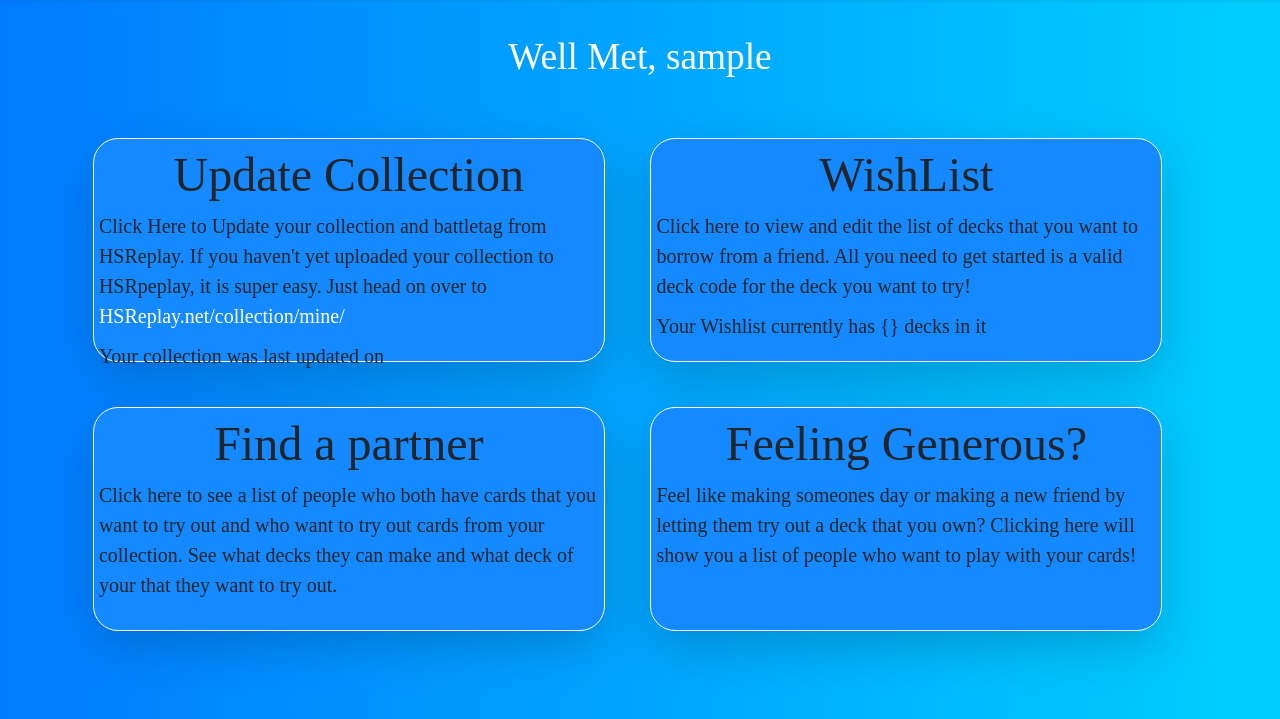
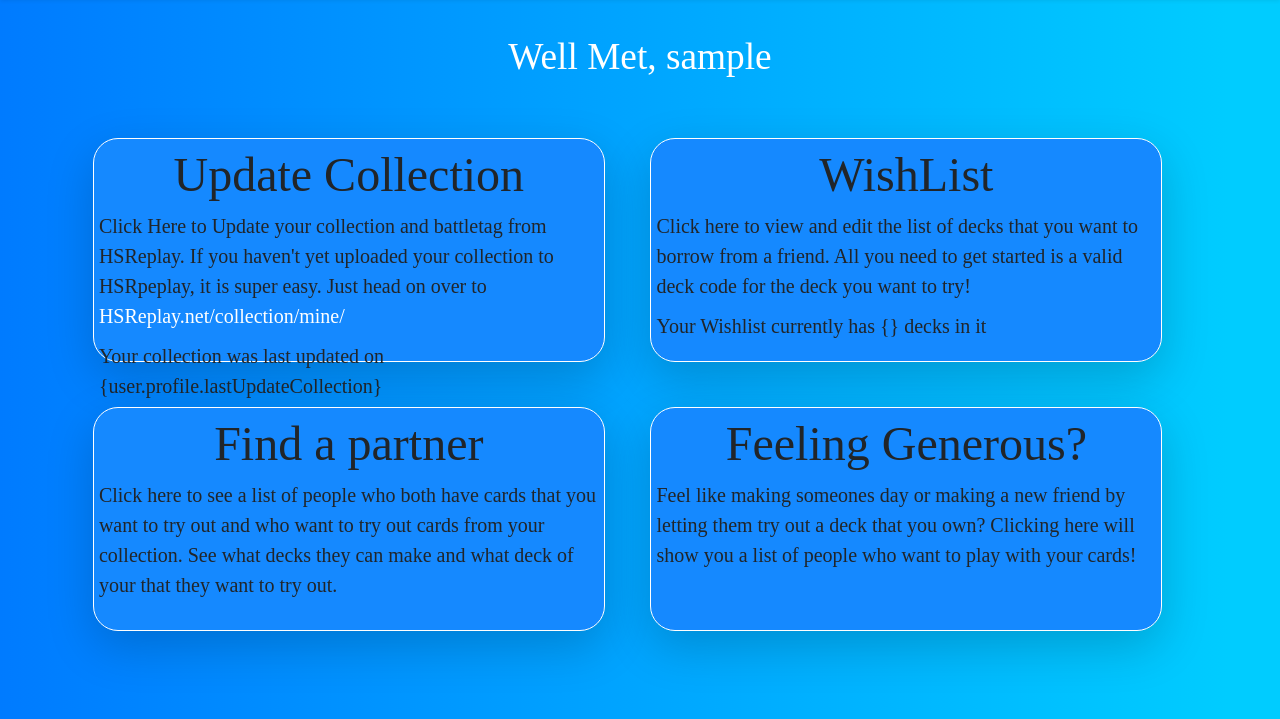
Before and after one commit to EamonLinskey/Swap-Stone, a Django app: page /profile in a window 1280 px wide. Shown: the part 81-800 px from the top of the page. Run offline with Django 3.2, Linux system fonts and the light colour scheme; the visitor is signed in with stand-in values (Sample User, id 1); some libraries are stand-ins or nearby versions.

Commit message:
Update collection button grabs collection and user data from Hsreplay

```diff
--- a/deckShare/models.py
+++ b/deckShare/models.py
@@ -15,9 +15,9 @@
 	blizzTag = models.CharField(max_length=100, blank=True)
 	wishList = models.ManyToManyField(Deck, blank=True)
 	matches = models.ManyToManyField('Match', blank=True)
-	refreshToken = models.CharField(max_length=100, blank=True)
 	state = models.CharField(max_length=100, blank=True)
 	token = JSONField(blank=True, null=True)
+	lastUpdateCollection = models.CharField(max_length=100, blank=True)
 	collection = JSONField(blank=True, null=True)
 
 @receiver(post_save, sender=User)
--- a/deckShare/templates/deckShare/profile.html
+++ b/deckShare/templates/deckShare/profile.html
@@ -15,7 +15,7 @@
 					Click Here to Update your collection and battletag from HSReplay. If you haven't yet uploaded your collection to HSRpeplay, it is super easy. Just head on over to <a class="HSreplay-link" href="https://hsreplay.net/collection/mine/">HSReplay.net/collection/mine/</a>
 				</div>
 				<div class="last-update profile-links-text">
-					Your collection was last updated on
+					Your collection was last updated on {user.profile.lastUpdateCollection}
 				</div>
 			</div>
 			<div class="profile-links shadow-lg">
--- a/deckShare/views.py
+++ b/deckShare/views.py
@@ -10,6 +10,7 @@
 from .models import Deck, Profile, Match
 import re
 import os
+import datetime
 
 # globals
 DECK_SIZE = 30
@@ -181,6 +182,7 @@
 	profile.blizzTag = userData["battletag"]
 	profile.token = oauth.token
 	profile.collection = collection
+	profile.lastUpdateCollection = str(datetime.datetime.now())
 	request.user.save()
 
 def authorizeHSRAccess(request):
```
Also changed, not shown: deckShare/migrations/0007_auto_20181030_2122.py (added).
